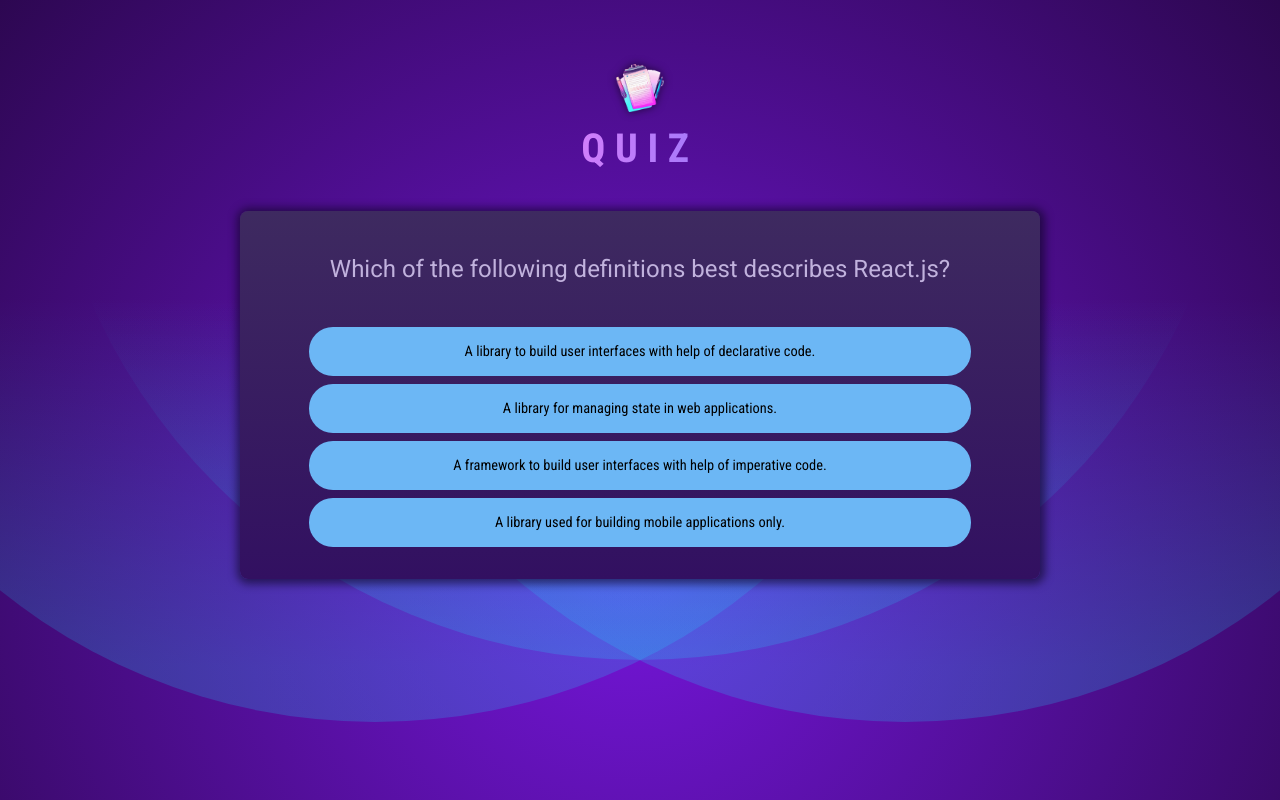
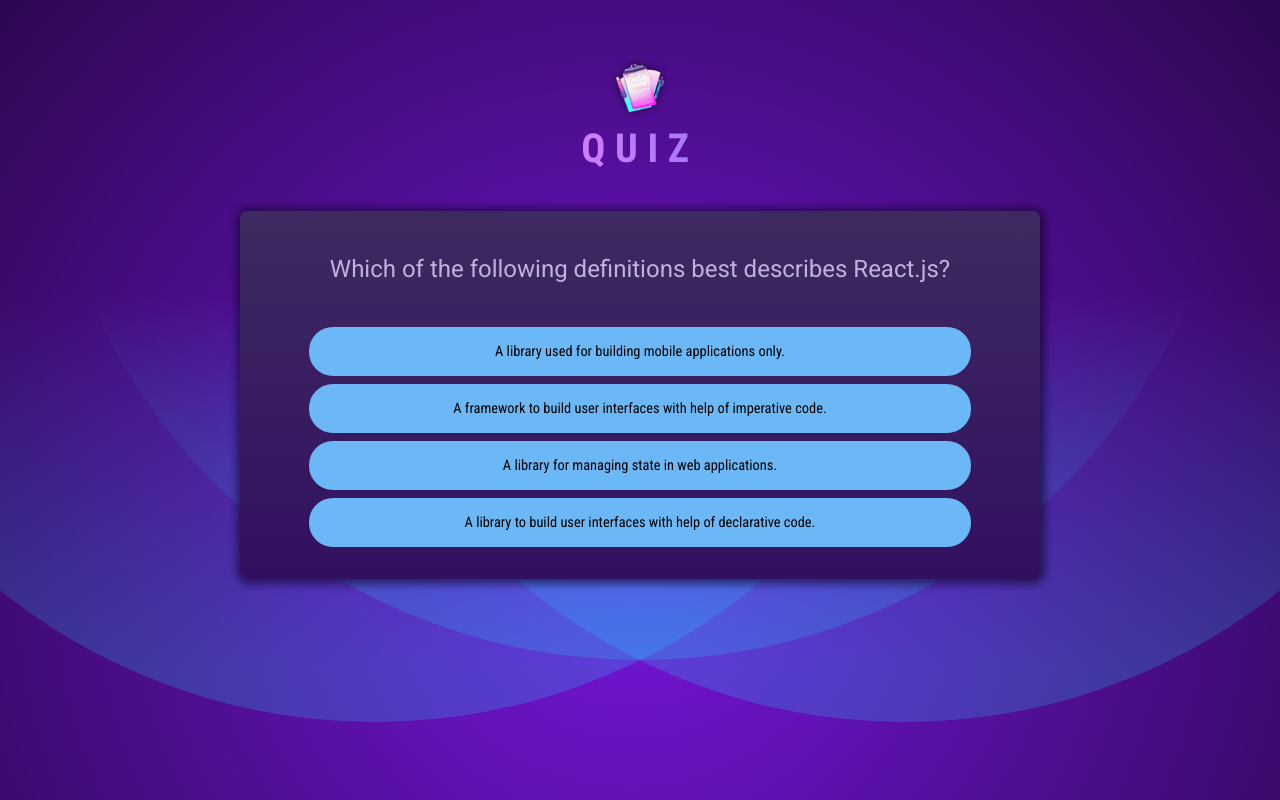
Before and after one commit to Damjan15/Quiz, a React (Vite) app: page / in a window 1280 px wide. Built offline with nearby package versions, Linux system fonts and the light colour scheme.

Commit message:
feat: core logic for shuffling answers added

```diff
--- a/src/components/Quiz.jsx
+++ b/src/components/Quiz.jsx
@@ -4,6 +4,10 @@
 const Quiz = () => {
   const [answers, setAnswers] = useState([]);
   const activeQuestionIndex = answers.length;
+
+  // shuffling Answers
+  const shuffledAnswers = [...questions[activeQuestionIndex].answers];
+  shuffledAnswers.sort(() => Math.random() - 0.5);
 
   const handleSelectAnswer = (selectedAnswer) => {
     setAnswers((prevAnswers) => [...prevAnswers, selectedAnswer]);
@@ -14,7 +18,7 @@
       <div id="question">
         <h2>{questions[activeQuestionIndex]?.text}</h2>
         <ul id="answers">
-          {questions[activeQuestionIndex].answers.map((answer) => (
+          {shuffledAnswers.map((answer) => (
             <li key={answer} className="answer">
               <button onClick={() => handleSelectAnswer(answer)}>
                 {answer}
```
